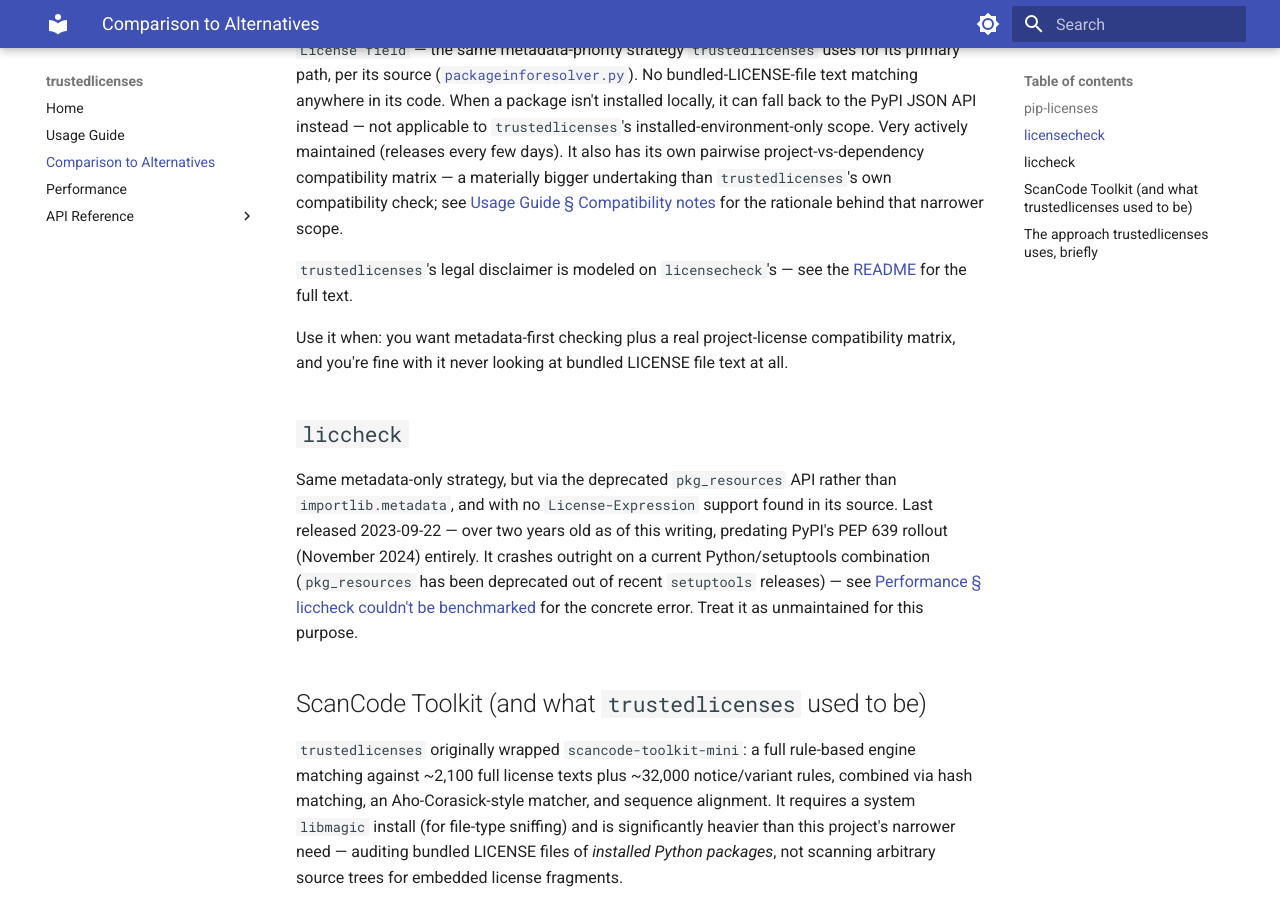
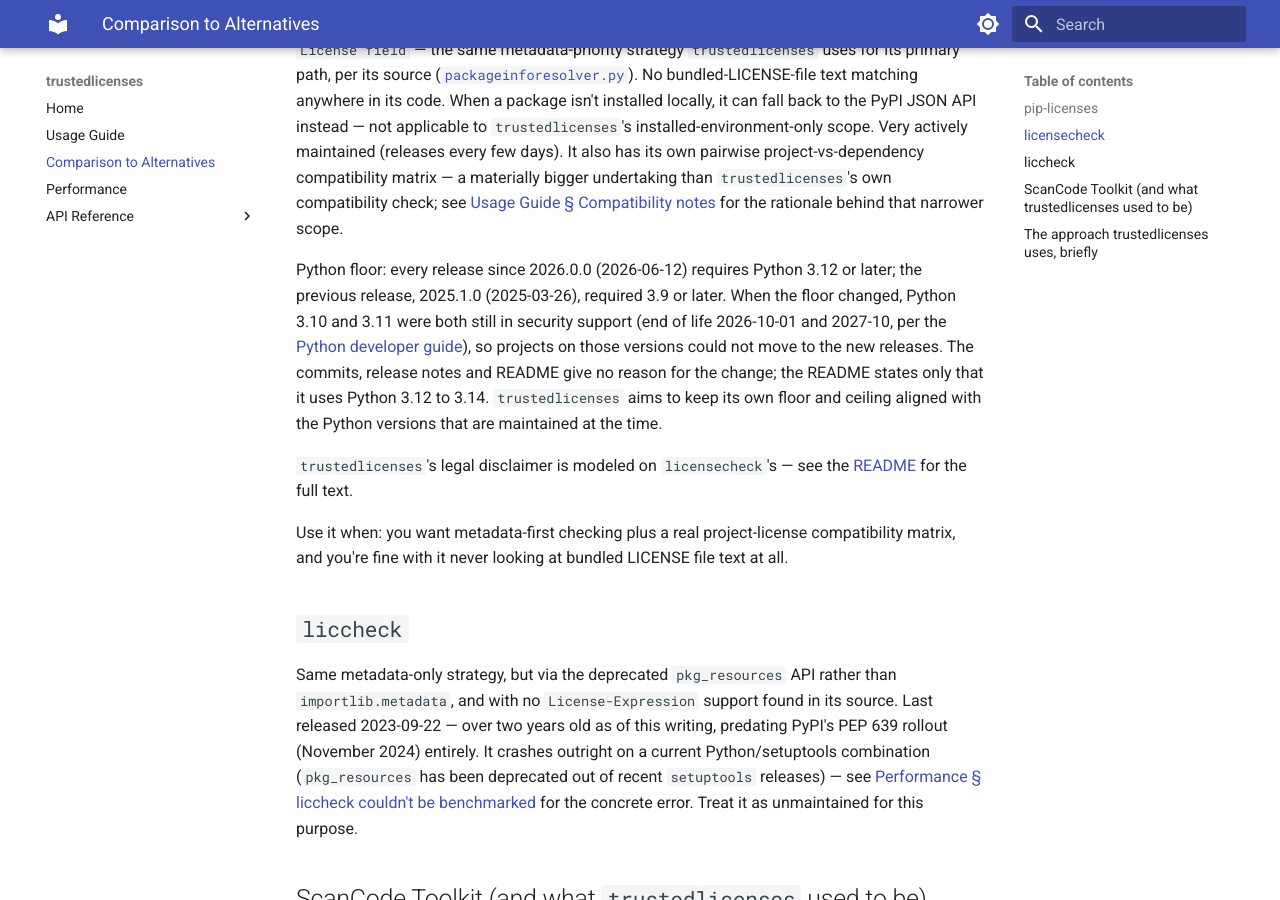
Before and after one commit to w-martin/trustedlicenses, an MkDocs documentation site: the page built from docs/comparison.md, in a window 1280 px wide and 900 px high, scrolled down 648 px. Built offline with MkDocs 1.6.1 and Material for MkDocs 9.7.7, drawn with Linux system fonts in a browser that asks for light colours.

```diff
--- a/action.yml
+++ b/action.yml
@@ -8,7 +8,7 @@
 inputs:
   version:
     description: >
-      trustedlicenses version to install, as a pip version specifier (e.g. "0.3.1"
+      trustedlicenses version to install, as a pip version specifier (e.g. "0.3.2"
       or ">=0.3,<0.4"). Defaults to the latest release on PyPI.
     required: false
     default: ''
--- a/docs/comparison.md
+++ b/docs/comparison.md
@@ -30,6 +30,15 @@
 compatibility check; see
 [Usage Guide § Compatibility notes](usage.md#a-narrow-fsf-grounded-compatibility-check)
 for the rationale behind that narrower scope.
+
+Python floor: every release since 2026.0.0 (2026-06-12) requires Python 3.12 or
+later; the previous release, 2025.1.0 (2025-03-26), required 3.9 or later. When the
+floor changed, Python 3.10 and 3.11 were both still in security support (end of life
+2026-10-01 and 2027-10, per the [Python developer guide](https://devguide.python.org/versions/)),
+so projects on those versions could not move to the new releases. The commits, release
+notes and README give no reason for the change; the README states only that it uses
+Python 3.12 to 3.14. `trustedlicenses` aims to keep its own floor and ceiling aligned
+with the Python versions that are maintained at the time.
 
 `trustedlicenses`'s legal disclaimer is modeled on `licensecheck`'s — see the
 [README](https://github.com/w-martin/trustedlicenses#legal-disclaimer) for the full
--- a/pyproject.toml
+++ b/pyproject.toml
@@ -4,7 +4,7 @@
 
 [project]
 name = "trustedlicenses"
-version = "0.3.1"
+version = "0.3.2"
 description = "Policy-driven license auditing for installed Python dependencies, preferring declared package metadata and falling back to license-text matching."
 keywords = ["license", "compliance", "license-check", "spdx", "dependencies", "audit"]
 readme = "README.md"
```
Also changed, not shown: README.md (+28 -4 lines), docs/usage.md (+2 -2 lines), 5 other files.
